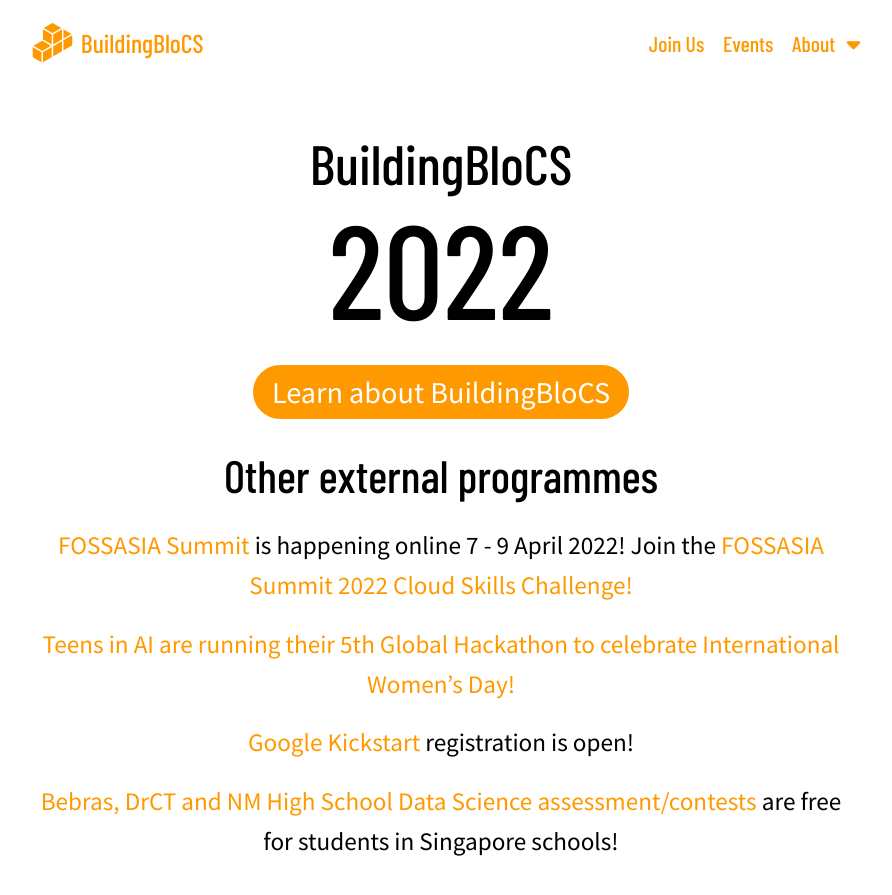
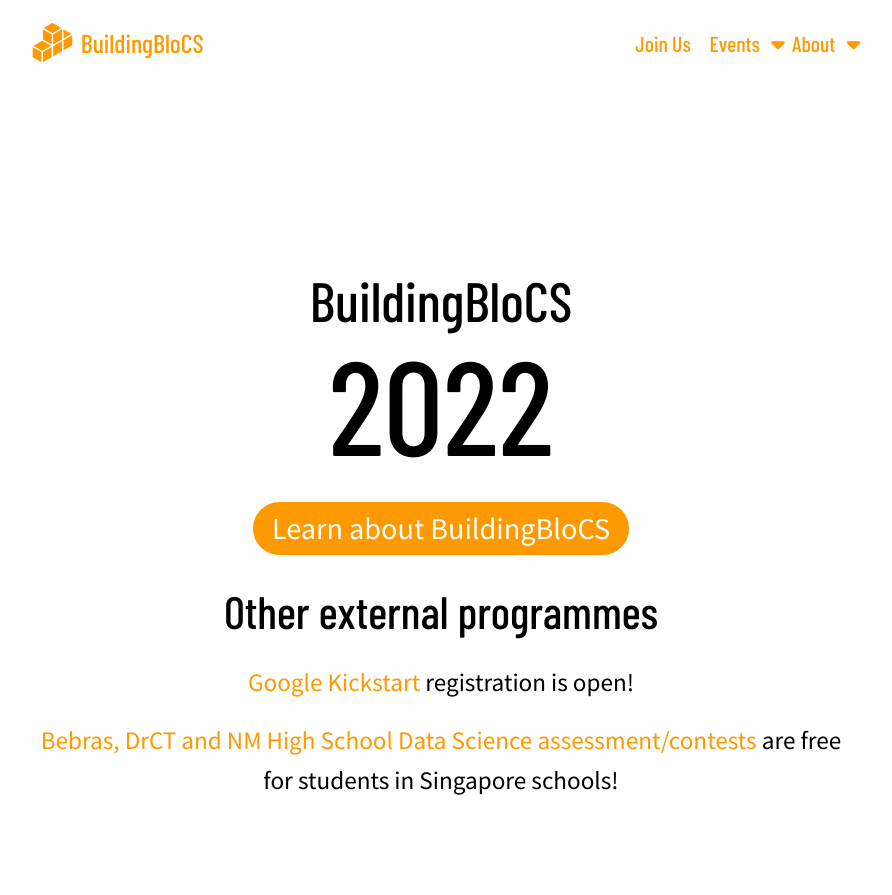
Before and after one commit to buildingblocs/2022, a Jekyll site: the page built from index.md, in a window 1280 px wide and 900 px high. Shown: the top 895 px of the window, without its empty margins (199-1091 px from the left). Built offline with Jekyll 4.4.1, drawn with Linux system fonts in a browser that asks for light colours; nearby versions of some CDN libraries; some web fonts are replaced.

Commit message:
Removed past events on main/landing page
Made changes to “Events”, changed to a menu

Made the previous “Events” page about the BBCS Youtube into a page under “Events” menu

Added “June Conference” page

```diff
--- a/_includes/navigation.html
+++ b/_includes/navigation.html
@@ -11,7 +11,12 @@
 
 		<ul class="links">
 			<li class="link"><a href="{{ site.baseurl }}/join-us">Join Us</a></li>
-			<li class="link"><a href="{{ site.baseurl }}/events">Events</a></li>
+			<li class="link dropdown">
+				<a>Events</a>
+				<i class="fa fa-caret-down"></i>
+				<div class="dropdown-content">
+					<a href="{{ site.baseurl }}/events/buildingblocs-youtube">BuildingBloCS Youtube</a>
+					<a href="{{ site.baseurl }}/events/june-conference">June Conference</a>
 			<li class="link dropdown">
 				<a>About</a>
 				<i class="fa fa-caret-down"></i>
--- a/index.md
+++ b/index.md
@@ -15,11 +15,9 @@
         <a class="btn brand" href="{{ site.baseurl }}/about/about-us/">Learn about BuildingBloCS</a>
 	</p>
 	    <h2>Other external programmes</h2>
-	    <p><a href="https://summit.fossasia.org/">FOSSASIA Summit</a> is happening online 7 - 9 April 2022! Join the <a href="https://summit.fossasia.org/cloud">FOSSASIA Summit 2022 Cloud Skills Challenge!</a></p>
-	    <p><a href="https://www.teensinai.com/iwdhack2022/">Teens in AI are running their 5th Global Hackathon to celebrate International Women’s Day!</a></p>
 	    <p><a href="https://codingcompetitions.withgoogle.com/kickstart">Google Kickstart</a> registration is open!</p>
 	    <p><a href="https://for.edu.sg/bebrasdrctds">Bebras, DrCT and NM High School Data Science assessment/contests</a> are free for students in Singapore schools!</p>
-    <br/><br/><br/><br/><br/><br/><br/><br/><br/><br/>
+    <br/><br/><br/><br/><br/><br/><br/>
     </div>
 </section>
 
```
Also changed, not shown: events/june-conference/index.md (added, +22 -0 lines), events/buildingblocs-youtube/index.md (renamed from events/index.md).
